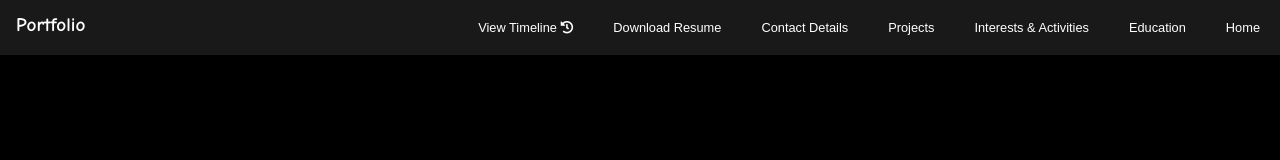
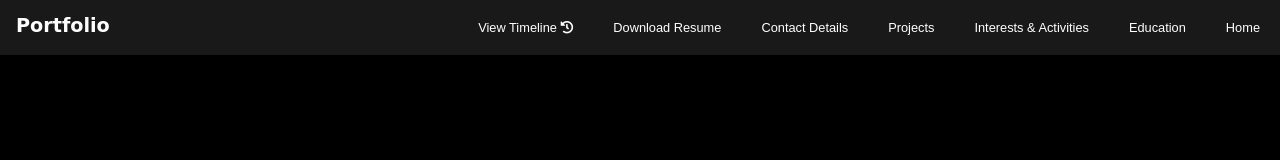
Before and after one commit to RinkuMonani/labyrinth, a plain HTML site: page index.html in a window 1280 px wide. Shown: the top 160 px of the page. Drawn offline with Linux system fonts and the light colour scheme.

Commit message:
added font-family to 'portfolio'

```diff
--- a/index.html
+++ b/index.html
@@ -18,7 +18,7 @@
 
             <div class="navigation" style="z-index: 1;">
                 <ul>
-                    <li style="float:left;color:white; padding: 14px 16px;font-family:comic sans MS, cursive; font-weight: bolder;font-size: larger;">Portfolio</li>
+                    <li style="float:left;color:white; padding: 14px 16px;font-family:Apple Chancery, cursive; font-weight: bolder;font-size: larger;">Portfolio</li>
                     <li><a class="active" href="#home1">Home</a></li>
                     <li><a href="#education">Education</a></li>
                     <li><a href="#i-and-a">Interests & Activities</a></li>
```
